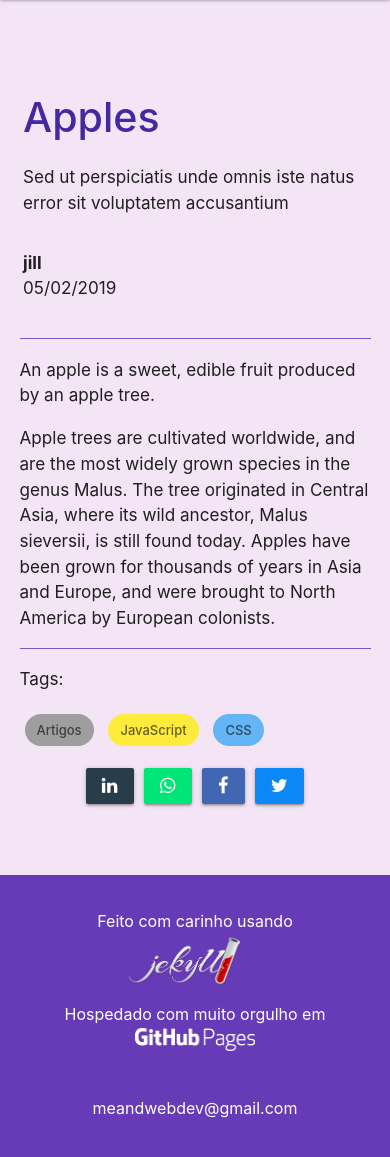
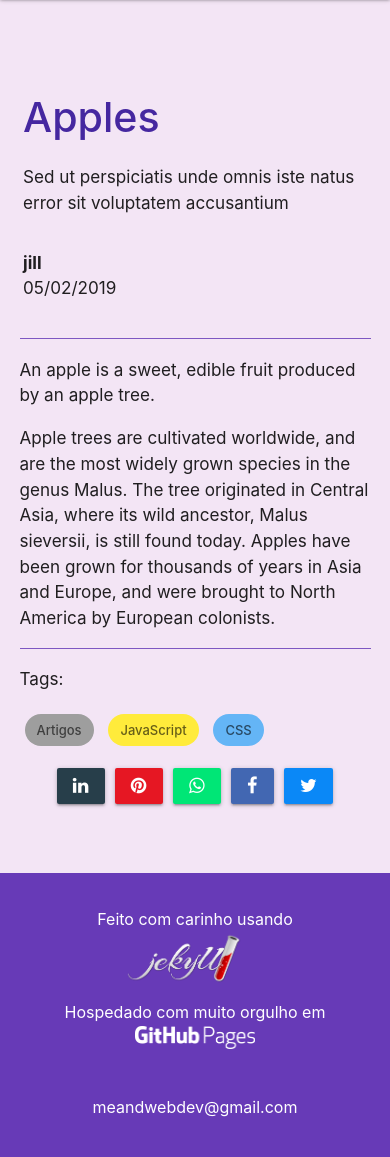
Before and after one commit to me-and-webDev/me-and-webDev.github.io, a Jekyll site: the page built from _posts/2019-02-05-apples.md, in a window 390 px wide and 1161 px high. Shown: the top 1157 px of the window. Built offline with Jekyll 4.4.1, drawn with Linux system fonts in a browser that asks for light colours; nearby versions of some CDN libraries; some web fonts are replaced; library files that are not in the unit come from our copies.

Commit message:
Improvements on share button

```diff
--- a/_includes/share.html
+++ b/_includes/share.html
@@ -4,8 +4,17 @@
   </a>
   <ul>
     <li>
-      <a href="!#" class="btn-floating linkedin-share">
+      <a href="https://www.linkedin.com/shareArticle?mini=true&url=https://me-and-webdev.github.io{{ page.url }}&title={{ page.title }}&summary={{ page.introPhrase }}&source=Me and WebDev"
+      class="btn-floating linkedin-share"
+      onclick="shareIt(this.href); return false">
         <i class="fa fa-linkedin"></i>
+      </a>
+    </li>
+    <li>
+      <a href="//pinterest.com/pin/create/link/?url=url=https://me-and-webdev.github.io{{ page.url }}&media={{ page.image }}&description={{ page.introPhrase }}"
+      class="btn-floating pinterest-share"
+      onclick="shareIt(this.href); return false">
+        <i class="fa fa-pinterest"></i>
       </a>
     </li>
     <li>
@@ -28,12 +37,21 @@
 <div id="mobile-share" class="hide-on-med-and-up">
   <ul>
     <li>
-      <a href="!#" class="btn linkedin-share">
+      <a href="https://www.linkedin.com/shareArticle?mini=true&url=https://me-and-webdev.github.io{{ page.url }}&title={{ page.title }}&summary={{ page.introPhrase }}&source=Me and WebDev"
+      class="btn linkedin-share"
+      onclick="shareIt(this.href); return false">
         <i class="fa fa-linkedin"></i>
       </a>
     </li>
     <li>
-      <a href="!#" class="btn whatsapp-share">
+      <a href="//pinterest.com/pin/create/link/?url=url=https://me-and-webdev.github.io{{ page.url }}&media={{ page.image }}&description={{ page.introPhrase }}"
+      class="btn pinterest-share"
+      onclick="shareIt(this.href); return false">
+        <i class="fa fa-pinterest"></i>
+      </a>
+    </li>
+    <li>
+      <a href="whatsapp://send?text=https://me-and-webdev.github.io{{ page.url }}" class="btn whatsapp-share">
         <i class="fa fa-whatsapp"></i>
       </a>
     </li>
--- a/assets/css/style.css
+++ b/assets/css/style.css
@@ -23,6 +23,10 @@
 @media only screen and (max-width: 600px) {
   body {
     overflow-x: hidden;
+  }
+
+  .row .col {
+    padding: 0;
   }
 }
 
@@ -293,6 +297,10 @@
 .whatsapp-share {
   background-color: #00e676;
 }
+
+.pinterest-share {
+  background-color: #e61723;
+}
 /* Fim dos ajustes para o compartilhamento */
 
 /* Ajustes para o paginator */
--- a/assets/js/behavior.js
+++ b/assets/js/behavior.js
@@ -64,8 +64,8 @@
   }, function(response){});
 }
 
-// Compartilhamento no Twitter
-function twShare(href) {
+// Compartilhamento usando apenas url
+function shareIt(href) {
   window.open(
     href,
     '_blank',
```
Also changed, not shown: other parts of _includes/share.html (+2 -2 lines).
